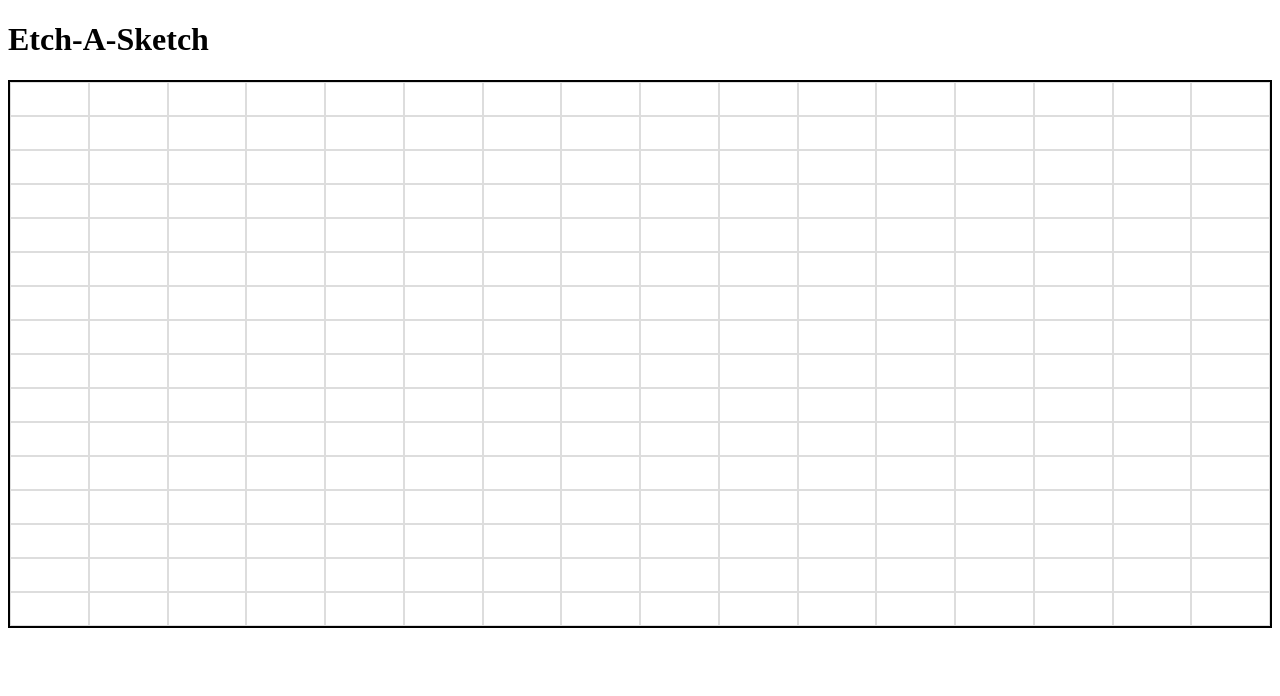
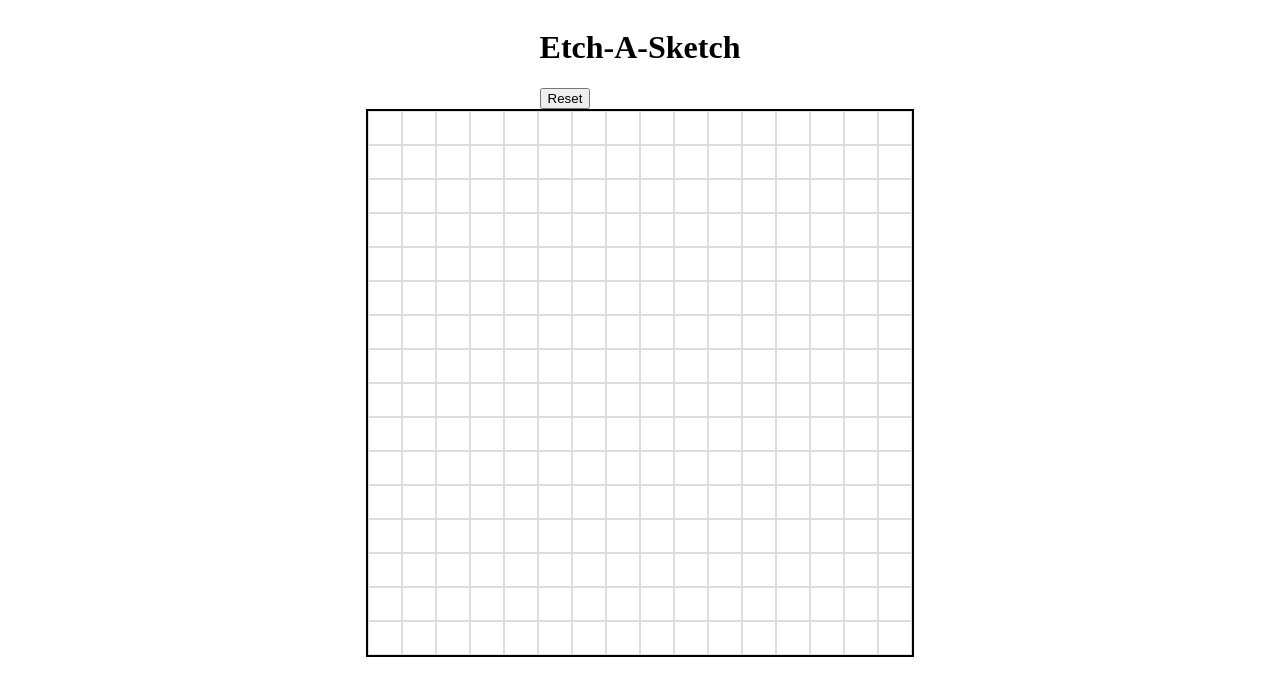
Before and after one commit to JasonGeee/etch-a-sketch, a plain HTML site: page index.html in a window 1280 px wide. Drawn offline with Linux system fonts and the light colour scheme.

Commit message:
committing changes.

```diff
--- a/index.html
+++ b/index.html
@@ -11,7 +11,8 @@
 </head>
 <body>
     <div class="header">
-        <h1>Etch-A-Sketch</h1>
+        <h1 class="title">Etch-A-Sketch</h1>
+        <input class="reset" type="button" value="Reset">
     </div>
     <div id="container"></div>
 
--- a/script.js
+++ b/script.js
@@ -1,4 +1,7 @@
+// DOM selectors
 const container = document.getElementById("container");
+const reset = document.querySelector('.reset');
+const removeStyle = document.querySelector('.grid-item');
 
 // Creates a 16x16 row and column
 function makeRows(rows, cols) {
@@ -19,8 +22,17 @@ function colorChange() {
 
 //Event listener for hovering over grid to change color
 container.addEventListener('mouseover', (e) => {
-    console.log(e.target);
     if (e.target.className == "grid-item") {
         e.target.style.backgroundColor = "black";
     }
 });
+
+//Clear current grid button
+// reset.addEventListener('click', (e) => {
+//     if (e.target.value == "Reset") {
+//         console.log(removeStyle);
+//     }
+// });
+reset.addEventListener('click', () => {
+    document.getElementsByClassName('grid-item').removeAttribute('style');
+});
--- a/style.css
+++ b/style.css
@@ -3,16 +3,25 @@
     --grid-rows: 1;
   }
 
+  body {
+      display: flex;
+      flex-direction: column;
+      justify-content: center;
+      align-items: center;
+  }
+
   #container {
     display: grid;
     border: 2px solid black;
-    /* grid-gap: 1em; */
     grid-template-rows: repeat(var(--grid-rows), 1fr);
-    grid-template-columns: repeat(var(--grid-cols), 1fr);
+    grid-template-columns: repeat(var(--grid-cols), 1fr); /* 1fr */
+    /* align-items: center;
+    justify-items: center; */
+    max-width: 40em;
+    max-height: 100em;
   }
 
   .grid-item {
     padding: 1em;
     border: 1px solid #ddd;
-    text-align: center;
   }
```
